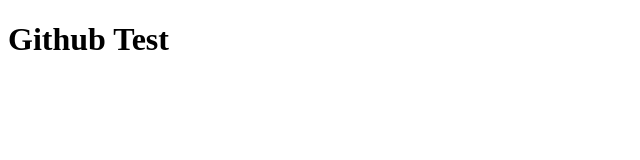
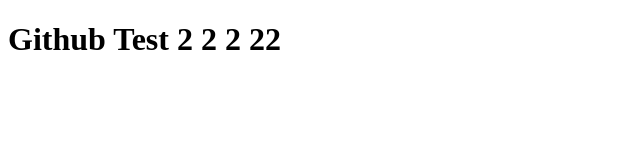
Before and after one commit to SwitzerChees/teko-webtechnolgien-test, a plain HTML site: page index.html in a window 1280 px wide. Shown: the whole page, without its empty margins (0-640 px from the left). Drawn offline with Linux system fonts and the light colour scheme.

Commit message:
Changed index.html

```diff
--- a/index.html
+++ b/index.html
@@ -6,6 +6,6 @@
     <title>Github Test</title>
   </head>
   <body>
-    <h1>Github Test</h1>
+    <h1>Github Test 2 2 2 22</h1>
   </body>
 </html>
```
